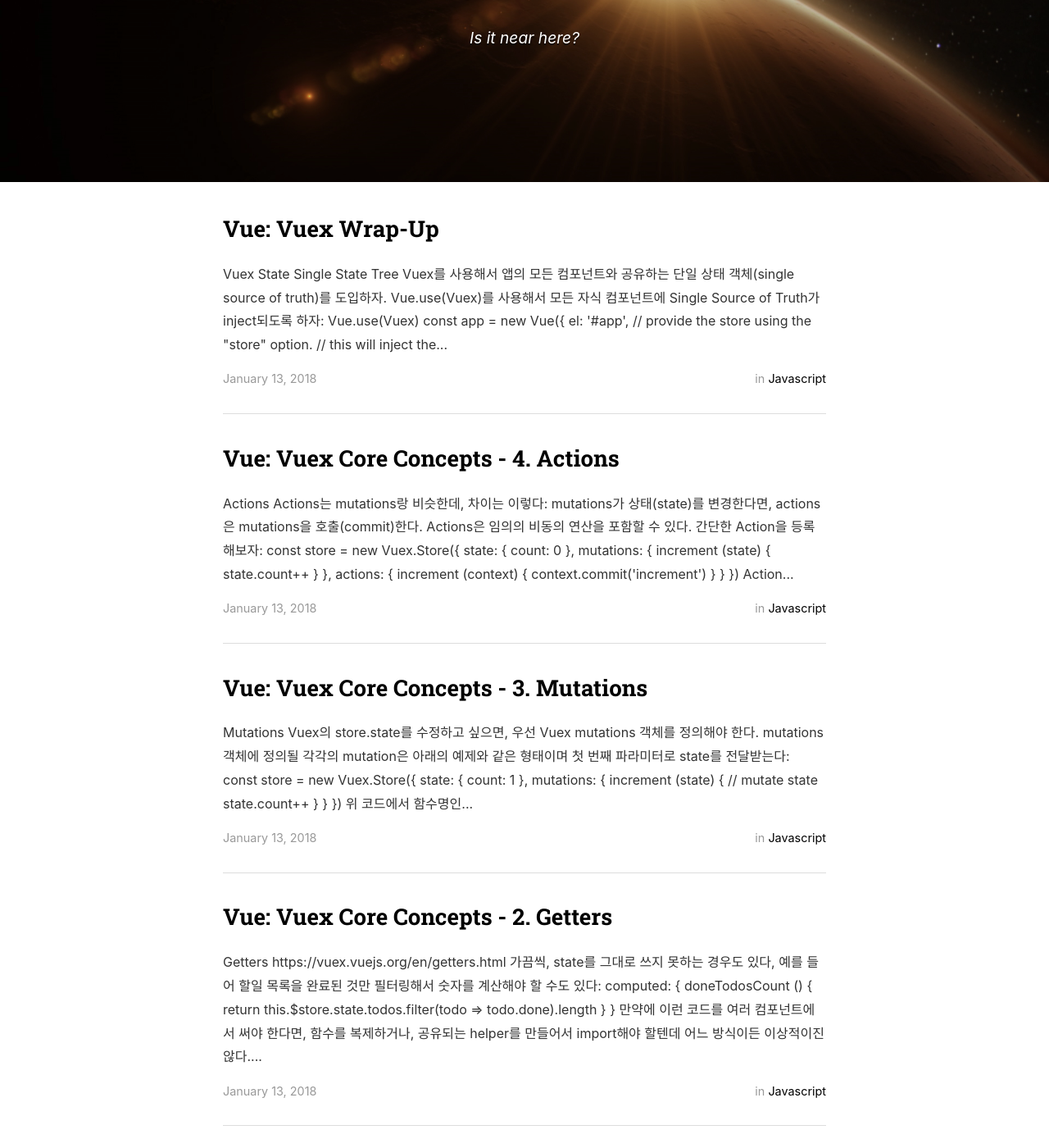
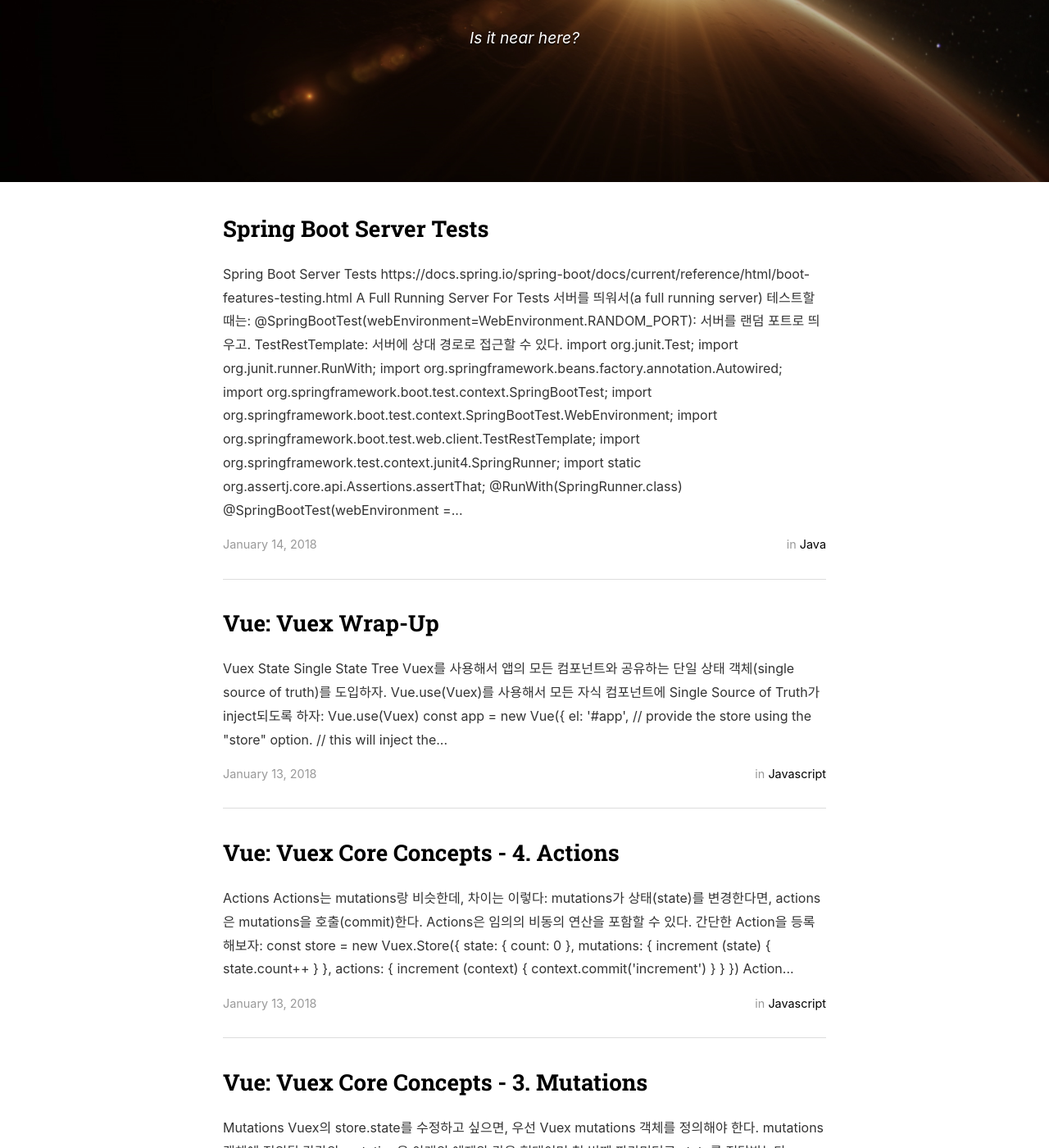
Before and after one commit to countingmars/countingmars.github.io, a Jekyll site: the page built from index.html, in a window 1280 px wide and 1400 px high, scrolled down 281 px. Shown: the whole window at 82% size. Built offline with Jekyll 4.4.1, drawn with Linux system fonts in a browser that asks for light colours; nearby versions of some CDN libraries; the list of posts is cut into pages by our own code; some of the changed text lies outside the part shown.

Commit message:
add a post spring boot server tests

````diff
--- a/_config.yml
+++ b/_config.yml
@@ -51,6 +51,8 @@ descriptions:
   - cat: javascript
     desc: "Posts describing Javascript related things"
 
+  - cat: java
+    desc: "Posts describing Java related things"
 
 # Social icons and sharing options
 #
--- /dev/null
+++ b/_posts/2018-01-14-Spring-Boot-Server-Tests.markdown
@@ -0,0 +1,48 @@
+---
+layout: post
+title:  "Spring Boot Server Tests"
+date:   2018-01-14 18:25:01
+author: Mars
+categories: java
+---
+
+
+### Spring Boot Server Tests
+https://docs.spring.io/spring-boot/docs/current/reference/html/boot-features-testing.html
+
+#### A Full Running Server For Tests
+서버를 띄워서(a full running server) 테스트할 때는:
+1. `@SpringBootTest(webEnvironment=WebEnvironment.RANDOM_PORT)`: 서버를 랜덤 포트로 띄우고.
+2. `TestRestTemplate`: 서버에 상대 경로로 접근할 수 있다.
+
+
+```
+import org.junit.Test;
+import org.junit.runner.RunWith;
+
+import org.springframework.beans.factory.annotation.Autowired;
+import org.springframework.boot.test.context.SpringBootTest;
+import org.springframework.boot.test.context.SpringBootTest.WebEnvironment;
+import org.springframework.boot.test.web.client.TestRestTemplate;
+import org.springframework.test.context.junit4.SpringRunner;
+
+import static org.assertj.core.api.Assertions.assertThat;
+
+@RunWith(SpringRunner.class)
+@SpringBootTest(webEnvironment = WebEnvironment.RANDOM_PORT)
+public class RandomPortExampleTests {
+
+	@Autowired
+	private TestRestTemplate restTemplate;
+
+	@Test
+	public void exampleTest() {
+		String body = this.restTemplate.getForObject("/", String.class);
+		assertThat(body).isEqualTo("Hello World");
+	}
+
+}
+```
+
+예제 코드는 여기서 볼 수 있다.
+- https://github.com/countingmars/spring-boot-server-tests/
````
